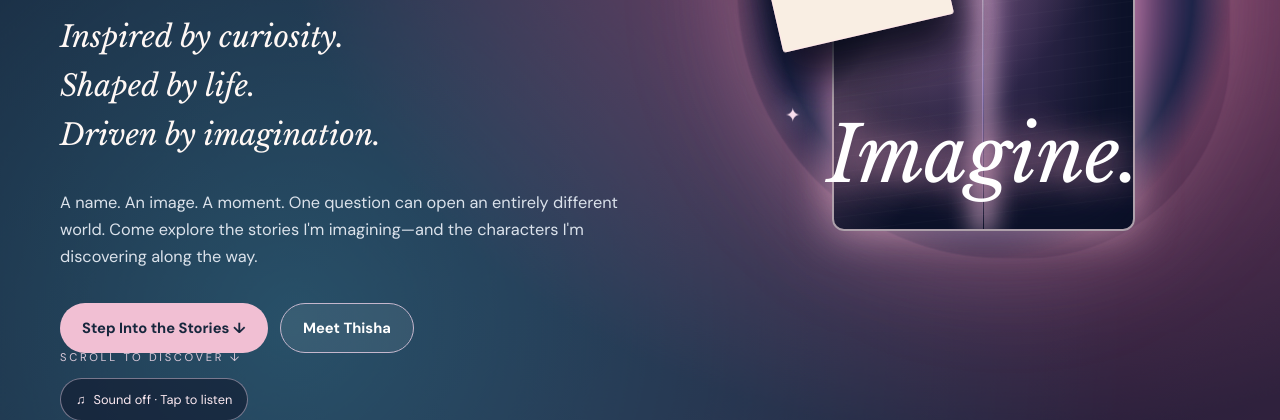
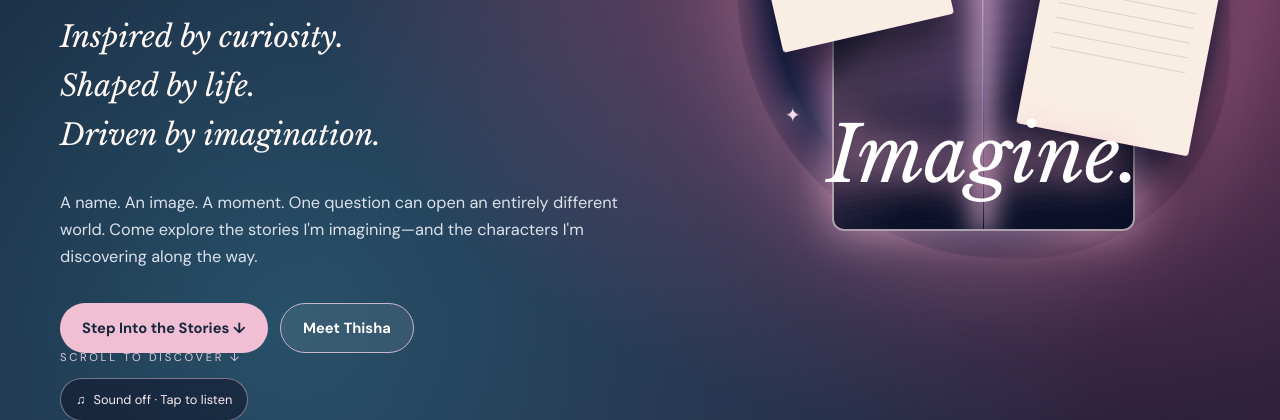
Before and after one commit to thishas/portfolio.github.io, a plain HTML site: page author/index.html in a window 1280 px wide. Shown: the part 680-1100 px from the top of the page. Drawn offline with nearby package versions, Linux system fonts and the light colour scheme.

Commit message:
Fine-tune animated editorial card placement

```diff
--- a/author/index.html
+++ b/author/index.html
@@ -44,7 +44,7 @@ nav{min-height:84px}.brand{font-size:1.16rem}nav a{color:#f8f0f3}
 .art-gate:before{content:"";position:absolute;inset:0;background:repeating-linear-gradient(0deg,transparent 0 14px,#ffffff0a 15px),linear-gradient(135deg,transparent 20%,#f0a7cf45 38%,transparent 65%);transform:skewY(-7deg)}
 .art-gate:after{content:"";position:absolute;left:50%;top:4%;bottom:0;width:1px;background:linear-gradient(transparent,#fff2ef,#b5a0e5,transparent);box-shadow:0 0 26px 6px #ffcced;transform:translateX(-50%)}
 .art-star{position:absolute;color:#f8deed;text-shadow:0 0 25px #fff;font-size:2rem;animation:star-drift 8s ease-in-out infinite alternate}.art-star.one{top:8%;right:12%}.art-star.two{bottom:22%;left:8%;font-size:1.2rem;animation-delay:-4s}
-.art-page{position:absolute;background:#f9eee3;color:#352745;padding:20px 18px;width:175px;min-height:225px;border-radius:3px;box-shadow:0 24px 40px #04061699;border:1px solid #ffe6e8;transform:rotate(-13deg);left:2%;top:20%;animation:page-float 8s ease-in-out infinite alternate}.art-page:nth-of-type(5){right:2%;left:auto;top:40%;transform:rotate(11deg);animation-delay:-4s}.page-quote{font-family:"Libre Baskerville",Georgia,serif;font-style:italic;font-size:1.3rem;line-height:1.3;margin:12px 0}.page-lines{display:block;height:66px;background:repeating-linear-gradient(0deg,#9e8a9c99 0 1px,transparent 1px 15px);opacity:.5}
+.art-page{position:absolute;background:#f9eee3;color:#352745;padding:20px 18px;width:175px;min-height:225px;border-radius:3px;box-shadow:0 24px 40px #04061699;border:1px solid #ffe6e8;transform:rotate(-13deg);left:2%;top:20%;animation:page-float 8s ease-in-out infinite alternate} .art-page:nth-of-type(4){right:2%;left:auto;top:40%;transform:rotate(11deg);animation-delay:-4s}.page-quote{font-family:"Libre Baskerville",Georgia,serif;font-style:italic;font-size:1.3rem;line-height:1.3;margin:12px 0}.page-lines{display:block;height:66px;background:repeating-linear-gradient(0deg,#9e8a9c99 0 1px,transparent 1px 15px);opacity:.5}
 .art-word{position:absolute;bottom:10%;left:50%;transform:translateX(-50%);font-family:"Libre Baskerville",Georgia,serif;font-size:clamp(3rem,6vw,6rem);color:white;text-shadow:0 0 35px #e89ebf;white-space:nowrap;font-style:italic;z-index:3}
 .hero-sound{display:inline-flex;align-items:center;gap:8px;margin-top:25px;padding:10px 15px;border:1px solid #dac6da80;border-radius:50px;background:#111a2f9c;color:#fceaf2;cursor:pointer;font:inherit;font-size:.8rem}.hero-sound:hover{background:#35405b}
 .scroll-note{position:absolute;left:0;bottom:55px;z-index:4;font-size:.7rem;letter-spacing:.24em;text-transform:uppercase;color:#dac9d9}
```
